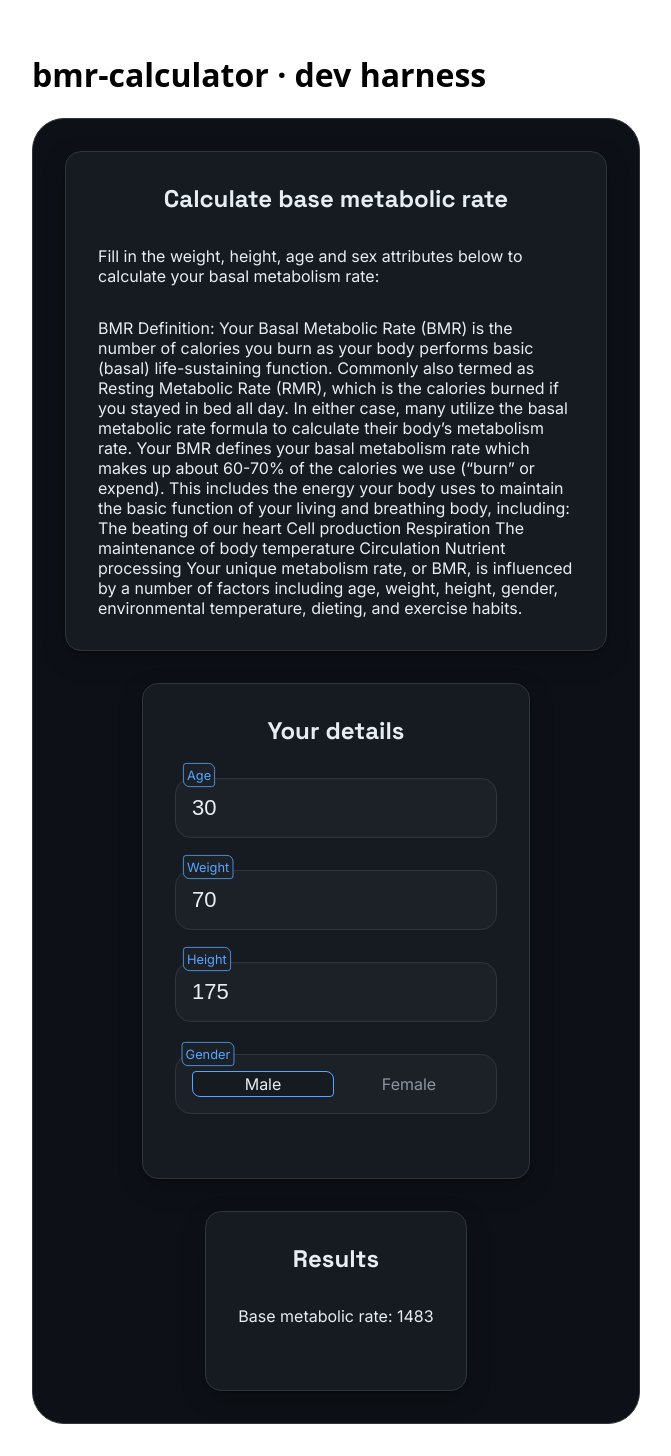
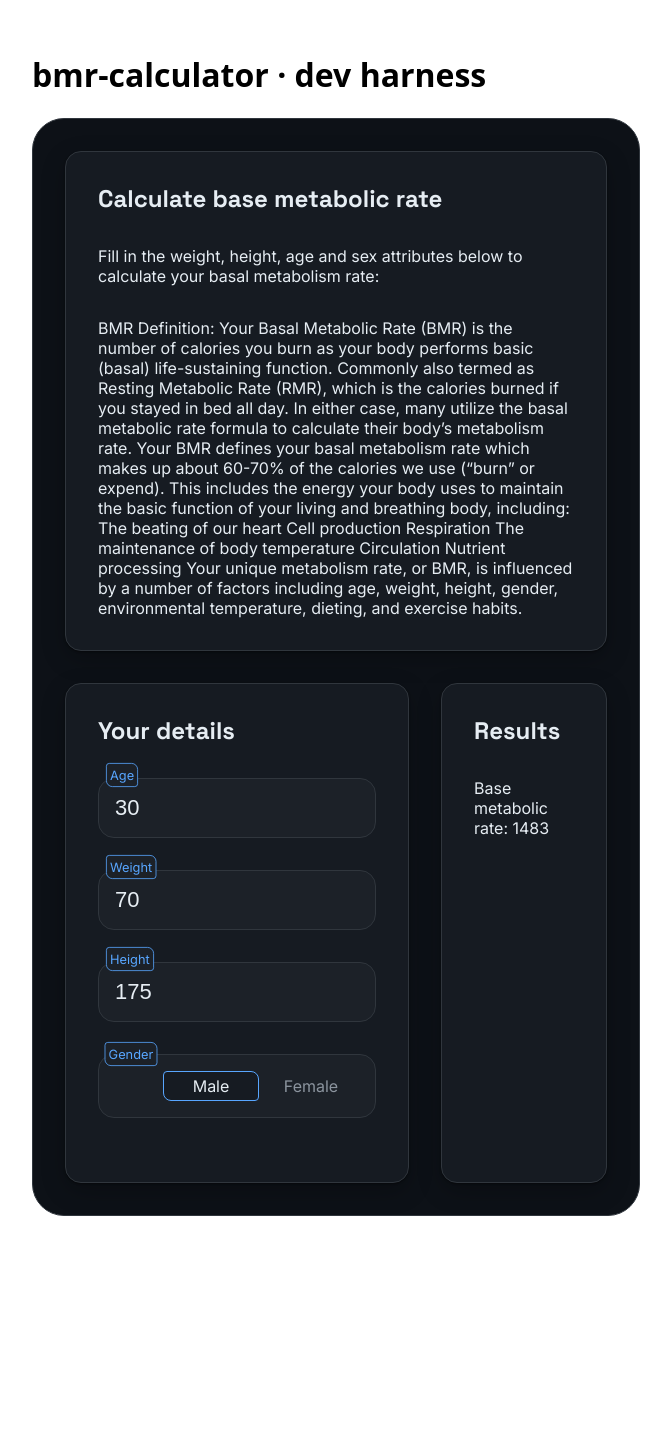
Before and after one commit to Sonmess/bmr-calculator, a Vue app in the folder packages/bmr-calculator/: page / in a window 1280 px wide. Shown: the whole page, without its empty margins (304-975 px from the left). After the commit the page ends 1248 px from the top, so only its background shows below. Built offline with nearby package versions, Linux system fonts and the light colour scheme.

Commit message:
~ style changes in all cards, improved flexbox

```diff
--- a/packages/bmr-calculator/src/components/BmrCalculator.vue
+++ b/packages/bmr-calculator/src/components/BmrCalculator.vue
@@ -43,8 +43,6 @@ provideBmrForm();
   /* ---- component styles: consume ONLY the private --_* tokens ---- */
   display: flex;
   flex-flow: row wrap;
-  justify-content: center;
-  align-items: center;
   gap: var(--_gap-big);
   color: var(--_color-primary);
   background: var(--_bg-page);
--- a/packages/bmr-calculator/src/components/base/BaseCard.vue
+++ b/packages/bmr-calculator/src/components/base/BaseCard.vue
@@ -1,5 +1,5 @@
 <template>
-  <div class="base-card">
+  <section class="base-card">
     <div class="base-card__headline">
       <slot name="heading" />
     </div>
@@ -9,7 +9,7 @@
     <div class="base-card__footer">
       <slot name="footer" />
     </div>
-  </div>
+  </section>
 </template>
 
 <script setup lang="ts"></script>
@@ -17,8 +17,8 @@
 <style scoped>
 .base-card {
   display: flex;
+  flex: 1;
   flex-direction: column;
-  align-items: center;
   gap: var(--_gap-big);
   border-radius: var(--_radius-small);
   padding: var(--_padding-big);
--- a/packages/bmr-calculator/src/components/base/BaseGenderSelect.vue
+++ b/packages/bmr-calculator/src/components/base/BaseGenderSelect.vue
@@ -70,6 +70,7 @@ const options: { value: Gender; label: string }[] = [
   border: 1px solid var(--_border-color);
   border-radius: var(--_radius-small);
   padding: var(--_padding-small);
+  padding-left: 4rem;
 }
 
 .base-gender-select__option {
@@ -78,7 +79,7 @@ const options: { value: Gender; label: string }[] = [
   display: flex;
   align-items: center;
   justify-content: center;
-  padding: 0.125rem 0.5rem;
+  padding: 0.25rem 0.5rem;
   min-width: 6rem;
   border: 1px solid transparent;
   border-radius: var(--_radius-fancy-small);
--- a/packages/bmr-calculator/src/components/cards/CardInfo.vue
+++ b/packages/bmr-calculator/src/components/cards/CardInfo.vue
@@ -1,6 +1,5 @@
 <template>
-  <section class="bmr-calculator__info">
-    <base-card>
+  <base-card class="bmr-calculator__info">
     <template #heading>
       <h2>{{ headline }}</h2>
     </template>
@@ -16,21 +15,20 @@
       <p>
         BMR Definition: Your Basal Metabolic Rate (BMR) is the number of
         calories you burn as your body performs basic (basal) life-sustaining
-          function. Commonly also termed as Resting Metabolic Rate (RMR), which
-          is the calories burned if you stayed in bed all day. In either case,
-          many utilize the basal metabolic rate formula to calculate their
-          body’s metabolism rate. Your BMR defines your basal metabolism rate
-          which makes up about 60-70% of the calories we use (“burn” or expend).
-          This includes the energy your body uses to maintain the basic function
-          of your living and breathing body, including: The beating of our heart
-          Cell production Respiration The maintenance of body temperature
-          Circulation Nutrient processing Your unique metabolism rate, or BMR,
-          is influenced by a number of factors including age, weight, height,
-          gender, environmental temperature, dieting, and exercise habits.
+        function. Commonly also termed as Resting Metabolic Rate (RMR), which is
+        the calories burned if you stayed in bed all day. In either case, many
+        utilize the basal metabolic rate formula to calculate their body’s
+        metabolism rate. Your BMR defines your basal metabolism rate which makes
+        up about 60-70% of the calories we use (“burn” or expend). This includes
+        the energy your body uses to maintain the basic function of your living
+        and breathing body, including: The beating of our heart Cell production
+        Respiration The maintenance of body temperature Circulation Nutrient
+        processing Your unique metabolism rate, or BMR, is influenced by a
+        number of factors including age, weight, height, gender, environmental
+        temperature, dieting, and exercise habits.
       </p>
     </template>
   </base-card>
-  </section>
 </template>
 
 <script setup lang="ts">
@@ -40,3 +38,9 @@ defineProps({
   headline: String,
 });
 </script>
+
+<style scoped>
+.bmr-calculator__info {
+  flex: 1 0 100%;
+}
+</style>
--- a/packages/bmr-calculator/src/components/cards/CardInput.vue
+++ b/packages/bmr-calculator/src/components/cards/CardInput.vue
@@ -1,6 +1,5 @@
 <template>
-  <section class="bmr-calculator__input">
-    <base-card>
+  <base-card class="bmr-calculator__input">
     <template #heading>
       <h2>Your details</h2>
     </template>
@@ -26,7 +25,6 @@
       </form>
     </template>
   </base-card>
-  </section>
 </template>
 
 <script setup lang="ts">
--- a/packages/bmr-calculator/src/components/cards/CardResult.vue
+++ b/packages/bmr-calculator/src/components/cards/CardResult.vue
@@ -1,6 +1,5 @@
 <template>
-  <section class="bmr-calculator__result">
-    <base-card>
+  <base-card class="bmr-calculator__result">
     <template #heading>
       <h2>Results</h2>
     </template>
@@ -9,7 +8,6 @@
       <p>Base metabolic rate: {{ result }}</p>
     </template>
   </base-card>
-  </section>
 </template>
 
 <script setup lang="ts">
@@ -18,3 +16,8 @@ import { useBmrForm } from '../../composables/useBmrForm';
 
 const { result } = useBmrForm();
 </script>
+
+<style scoped>
+.bmr-calculator__result {
+}
+</style>
```
Lines whose indentation alone changed are shown as unchanged.
